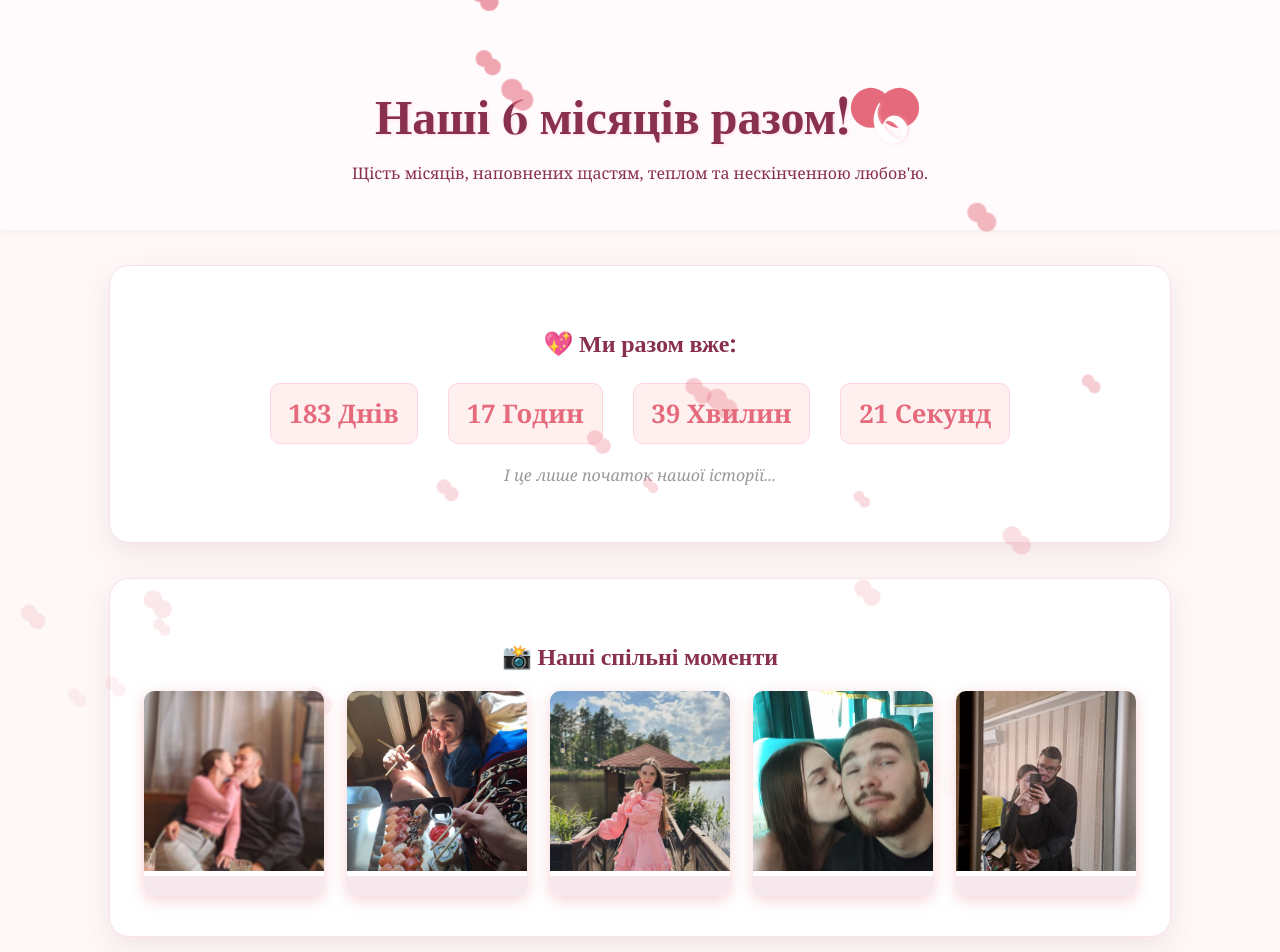
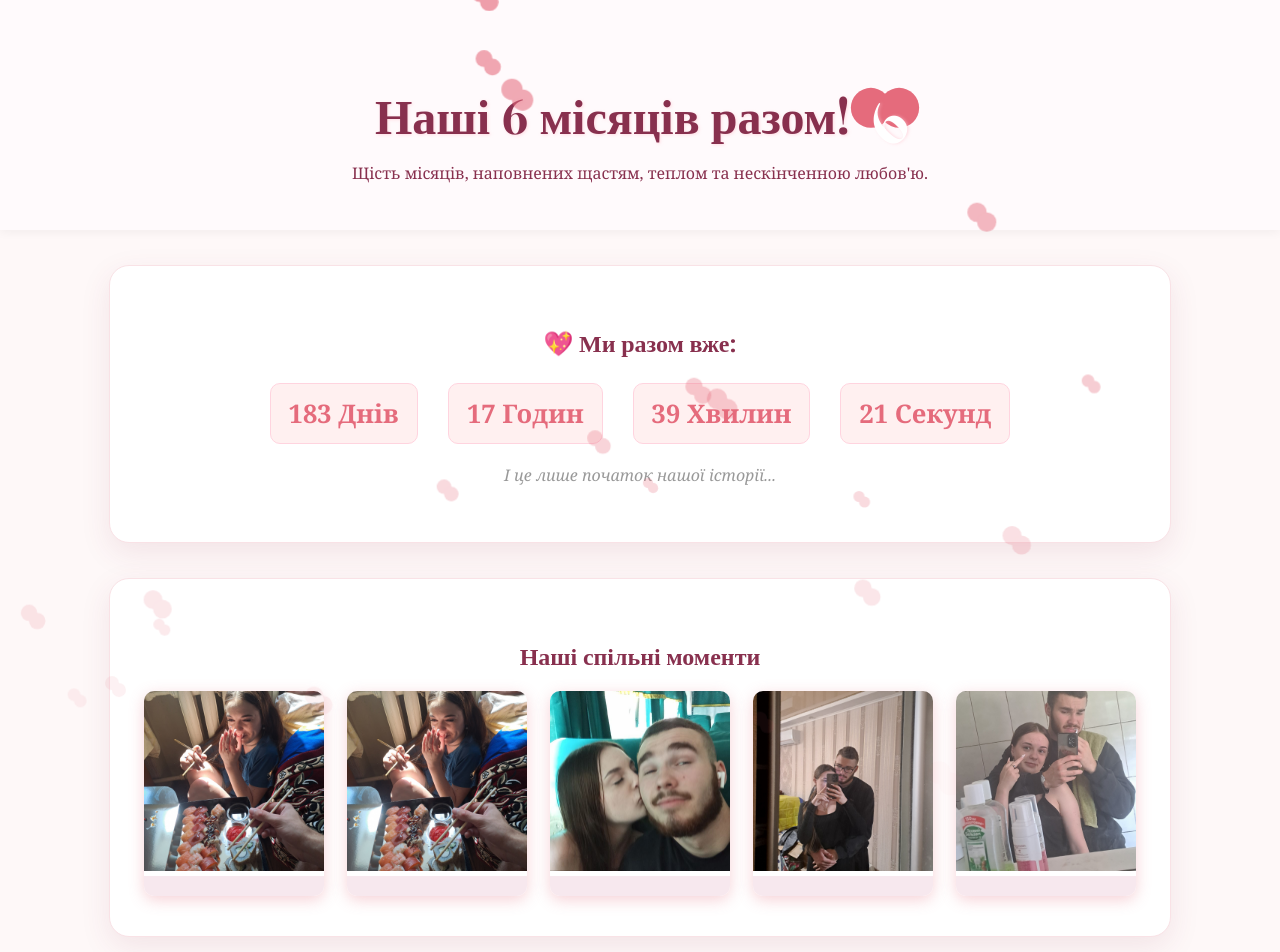
Before and after one commit to Sanchizzzes/anniversary-gift, a React (Create React App) app in the folder client/: page / in a window 1280 px wide. Shown: the top 952 px of the page. Built offline with nearby package versions, Linux system fonts and the light colour scheme.

Commit message:
fix: Final image paths and push

```diff
--- a/client/src/components/PhotoGallery.js
+++ b/client/src/components/PhotoGallery.js
@@ -1,41 +1,42 @@
 import React, { useState, useEffect, useMemo } from 'react';
+// import { Carousel } from 'react-responsive-carousel'; // Якщо не використовується карусель, можна залишити закоментованим або видалити
 
-// *** ЗАМІНІТЬ ЦЕЙ МАСИВ НА ВАШІ РЕАЛЬНІ ШЛЯХИ ***
-// Я використовую тут коректні веб-шляхи, які мають працювати.
+// *** ПОВНІСТЮ ВИПРАВЛЕНИЙ МАСИВ З 28 ФОТОГРАФІЯМИ ***
+// Використовуємо PUBLIC_URL для коректного відображення на GitHub Pages
 const ALL_PHOTOS = [
-  { id: 1, src: '/images/photo_29.jpg', },
-  { id: 2, src: '/images/photo_27.jpg', },
-  { id: 3, src: '/images/photo_28.jpg', },
-  { id: 4, src: '/images/photo_30.jpg', },
-  { id: 5, src: '/images/photo_22.jpg', },
-  { id: 6, src: '/images/photo_17.jpg', },
-  { id: 7, src: '/images/photo_26.jpg', },
-  { id: 8, src: '/images/photo_25.jpg', },
-  { id: 9, src: '/images/photo_20.jpg', },
-  { id: 10, src: '/images/photo_14.jpg', },
-  { id: 11, src: '/images/photo_16.jpg', },
-  { id: 12, src: '/images/photo_11.jpg', },
-  { id: 13, src: '/images/photo_6.jpg', },
-  { id: 14, src: '/images/photo_4.jpg', },
-  { id: 15, src: '/images/photo_13.jpg', },
-  { id: 16, src: '/images/photo_32.jpg', },
-  { id: 17, src: '/images/photo_9.jpg', },
-  { id: 18, src: '/images/photo_23.jpg', },
-  { id: 19, src: '/images/photo_21.jpg', },
-  { id: 20, src: '/images/photo_12.jpg', },
-  { id: 21, src: '/images/photo_31.jpg', },
-  { id: 22, src: '/images/photo_19.jpg', },
-  { id: 23, src: '/images/photo_18.jpg', },
-  { id: 24, src: '/images/photo_5.jpg', },
-  { id: 25, src: '/images/photo_7.jpg', },
-  { id: 26, src: '/images/photo_10.jpg', },
-  { id: 27, src: '/images/photo_1.jpg', },
-  { id: 28, src: '/images/photo_2.jpg', },
+    { id: 1, src: `${process.env.PUBLIC_URL}/images/photo_29.jpg`, },
+    { id: 2, src: `${process.env.PUBLIC_URL}/images/photo_20.jpg`, },
+    { id: 3, src: `${process.env.PUBLIC_URL}/images/photo_22.jpg`, },
+    { id: 4, src: `${process.env.PUBLIC_URL}/images/photo_30.jpg`, },
+    { id: 5, src: `${process.env.PUBLIC_URL}/images/photo_17.jpg`, },
+    { id: 6, src: `${process.env.PUBLIC_URL}/images/photo_26.jpg`, },
+    { id: 7, src: `${process.env.PUBLIC_URL}/images/photo_26.jpg`, },
+    { id: 8, src: `${process.env.PUBLIC_URL}/images/photo_20.jpg`, },
+    { id: 9, src: `${process.env.PUBLIC_URL}/images/photo_14.jpg`, },
+    { id: 10, src: `${process.env.PUBLIC_URL}/images/photo_16.jpg`, },
+    { id: 11, src: `${process.env.PUBLIC_URL}/images/photo_11.jpg`, },
+    { id: 12, src: `${process.env.PUBLIC_URL}/images/photo_6.jpg`, },
+    { id: 13, src: `${process.env.PUBLIC_URL}/images/photo_4.jpg`, },
+    { id: 14, src: `${process.env.PUBLIC_URL}/images/photo_1.jpg`, },
+    { id: 15, src: `${process.env.PUBLIC_URL}/images/photo_32.jpg`, },
+    { id: 16, src: `${process.env.PUBLIC_URL}/images/photo_9.jpg`, },
+    { id: 17, src: `${process.env.PUBLIC_URL}/images/photo_23.jpg`, },
+    { id: 18, src: `${process.env.PUBLIC_URL}/images/photo_21.jpg`, },
+    { id: 19, src: `${process.env.PUBLIC_URL}/images/photo_31.jpg`, },
+    { id: 20, src: `${process.env.PUBLIC_URL}/images/photo_19.jpg`, },
+    { id: 21, src: `${process.env.PUBLIC_URL}/images/photo_18.jpg`, },
+    { id: 22, src: `${process.env.PUBLIC_URL}/images/photo_5.jpg`, },
+    { id: 23, src: `${process.env.PUBLIC_URL}/images/photo_7.jpg`, },
+    { id: 24, src: `${process.env.PUBLIC_URL}/images/photo_10.jpg`, },
+    { id: 25, src: `${process.env.PUBLIC_URL}/images/photo_10.jpg`, },
+    { id: 26, src: `${process.env.PUBLIC_URL}/images/photo_1_3.jpg`, },
+    { id: 27, src: `${process.env.PUBLIC_URL}/images/photo_1_2.jpg`, },
+    { id: 28, src: `${process.env.PUBLIC_URL}/images/photo_1_2.jpg` },
 ];
 
 // !!! ЗМІНА ТУТ !!! Кількість фото, що відображаються одночасно:
 const ITEMS_PER_SLIDE = 5;
-// Інтервал зміни (3000 мс = 3 секунди)
+// Інтервал зміни
 const SLIDE_INTERVAL = 4000;
 
 const PhotoGallery = () => {
@@ -43,11 +44,11 @@ const PhotoGallery = () => {
 
     useEffect(() => {
         const timer = setInterval(() => {
-      setStartIndex(prevIndex =>
-        (prevIndex + ITEMS_PER_SLIDE >= ALL_PHOTOS.length)
+            setStartIndex(prevIndex => (
+                (prevIndex + ITEMS_PER_SLIDE) >= ALL_PHOTOS.length
                 ? 0
                 : prevIndex + ITEMS_PER_SLIDE
-      );
+            ));
         }, SLIDE_INTERVAL);
 
         return () => clearInterval(timer);
@@ -56,6 +57,7 @@ const PhotoGallery = () => {
     const currentPhotos = useMemo(() => {
         let photosSlice = ALL_PHOTOS.slice(startIndex, startIndex + ITEMS_PER_SLIDE);
 
+        // Логіка для "зациклення" слайдів
         if (photosSlice.length < ITEMS_PER_SLIDE) {
             const remaining = ITEMS_PER_SLIDE - photosSlice.length;
             photosSlice = photosSlice.concat(ALL_PHOTOS.slice(0, remaining));
@@ -66,13 +68,13 @@ const PhotoGallery = () => {
 
     return (
         <section className="gallery-section">
-      <h2>📸 Наші спільні моменти</h2>
+            <h2>Наші спільні моменти</h2>
             <div className="photo-gallery">
                 {currentPhotos.map((photo, index) => (
                     <div
                         key={photo.id}
                         className="photo-card active"
-            style={{ transitionDelay: `${index * 0.1}s` }}
+                        style={{'--transition-delay': `${index * 0.1}s`}}
                     >
                         <img
                             src={photo.src}
```
Lines whose indentation alone changed are shown as unchanged.
